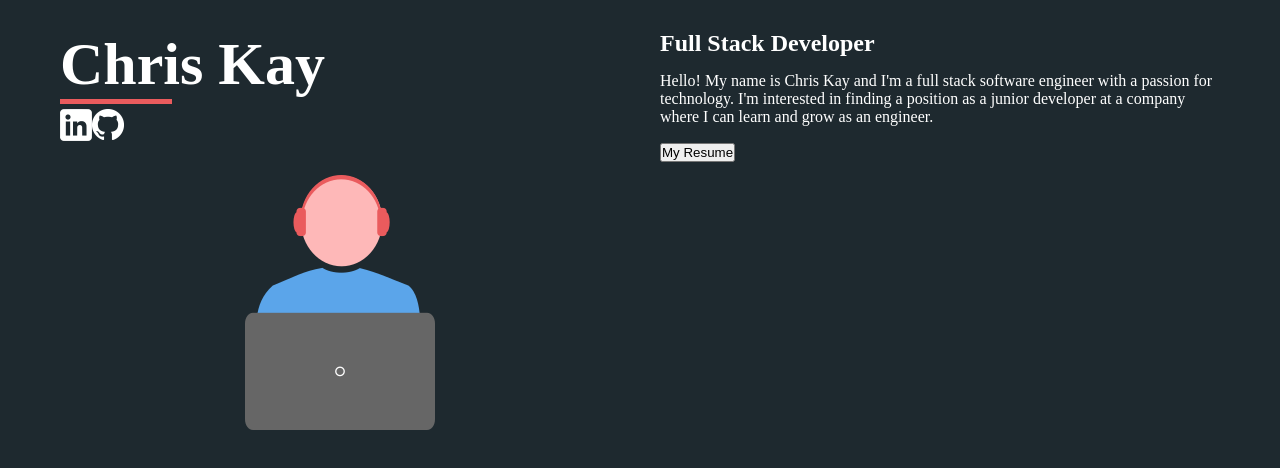
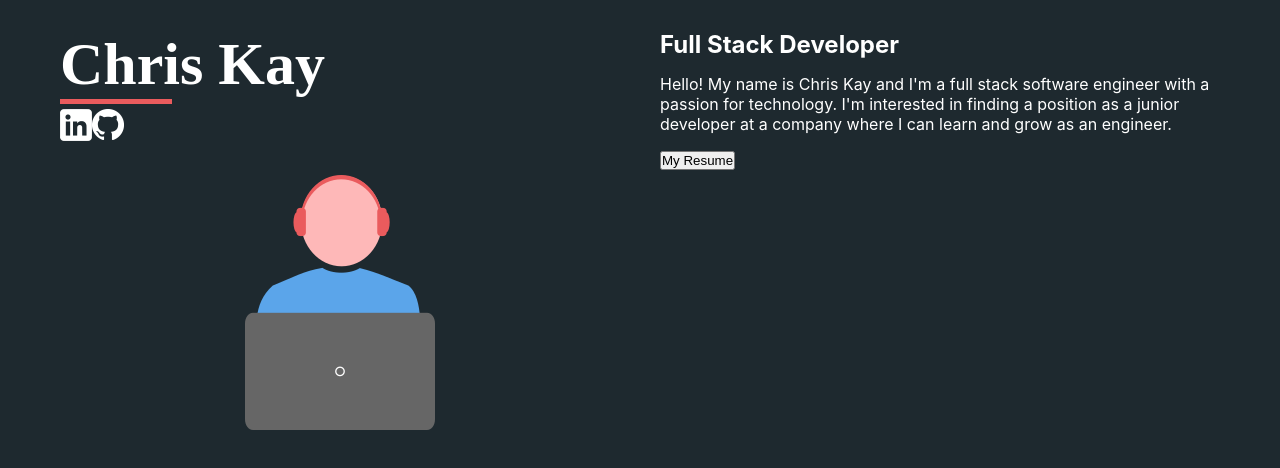
Before and after one commit to chriskay25/portfolio, a React (Create React App) app: page / in a window 1280 px wide. Shown: the top 468 px of the page. Built offline with nearby package versions, Linux system fonts and the light colour scheme.

Commit message:
Move style declarations to stylesheet

```diff
--- a/src/components/Intro.jsx
+++ b/src/components/Intro.jsx
@@ -13,8 +13,8 @@ const Intro = () => {
             </Column>
             <Column>
                 <div className='intro-description'>
-                    <h2 style={{fontFamily: 'Montserrat'}}>Full Stack Developer</h2>
-                    <p style={{fontFamily: 'Manjari'}}>
+                    <h2>Full Stack Developer</h2>
+                    <p>
                         Hello! My name is Chris Kay and I'm a full stack software engineer with a passion for technology.
                         I'm interested in finding a position as a junior developer at a company where I can learn and grow
                         as an engineer.
```
